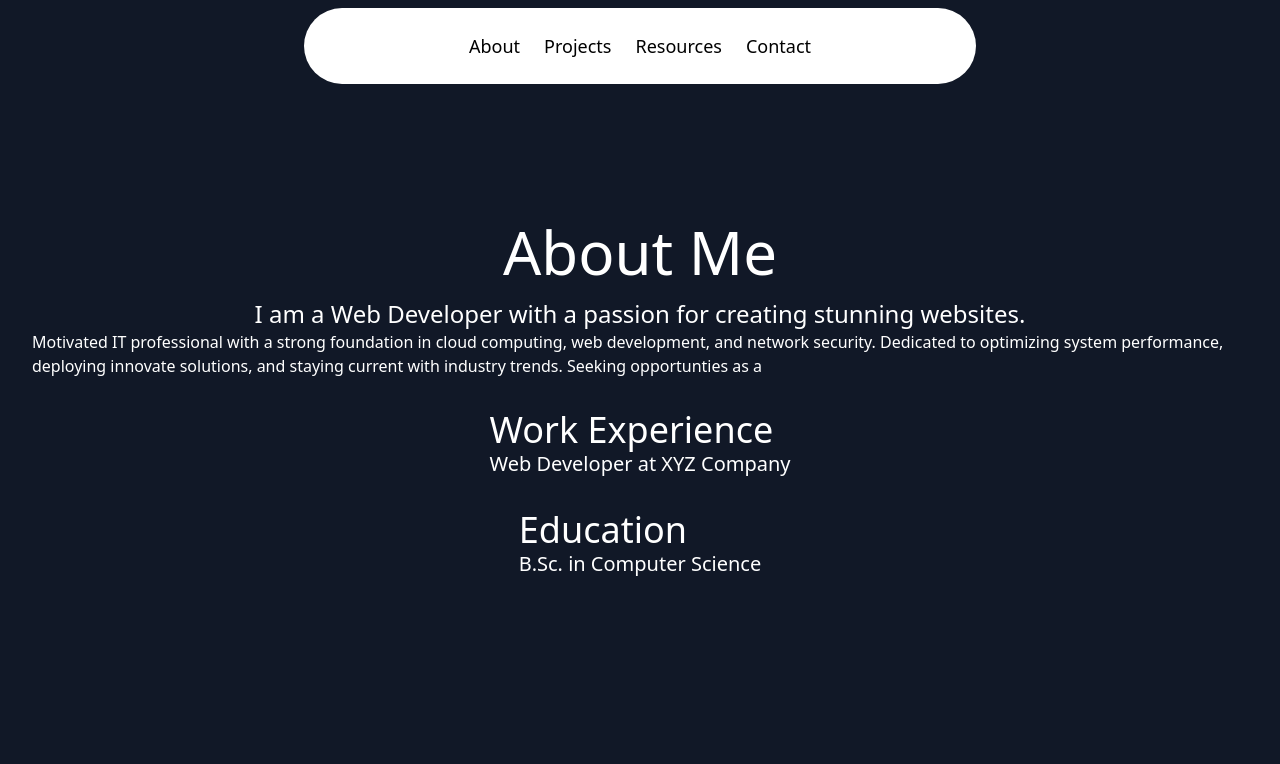
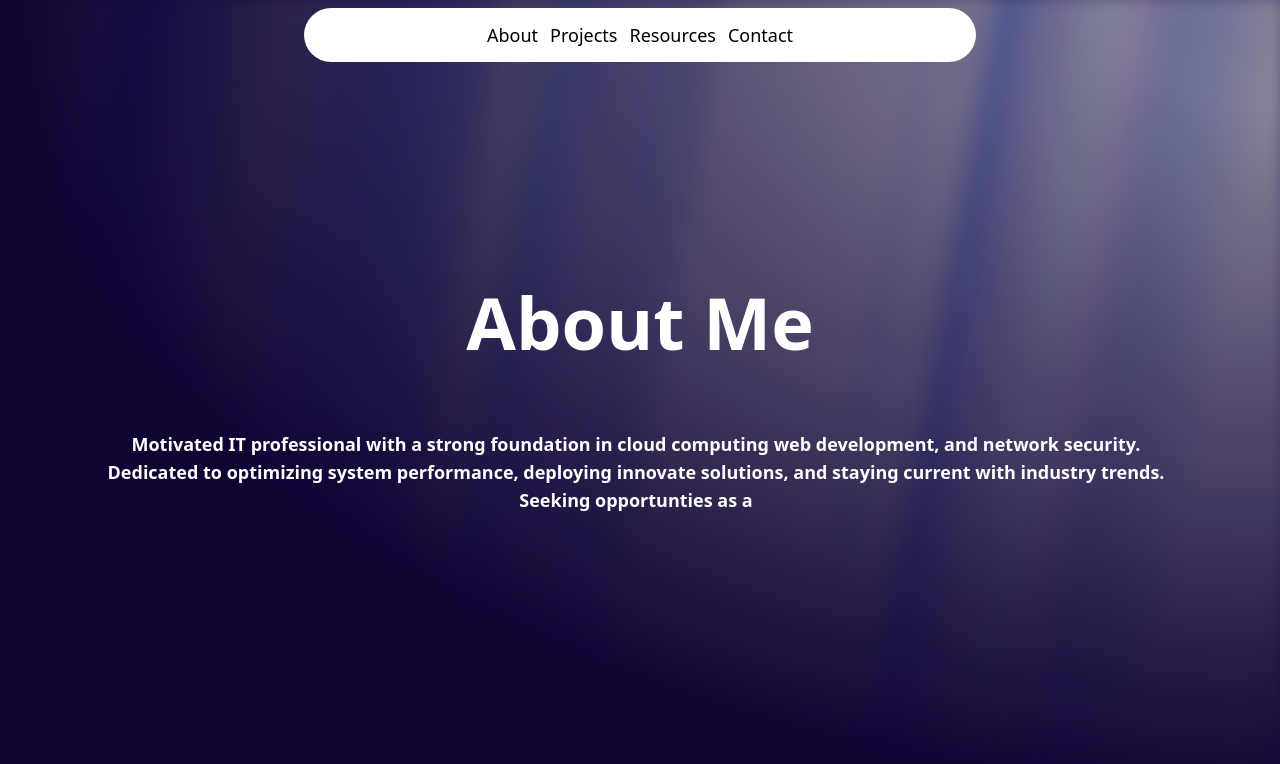
Before and after one commit to innovatworx/dvlCV_01, a Next.js app: page /about in a window 1280 px wide. Shown: the top 764 px of the page. Built offline with nearby package versions, Linux system fonts and the light colour scheme.

Commit message:
adjustments to the navbar for smaller screens & changes to the About page

```diff
--- a/app/about/page.tsx
+++ b/app/about/page.tsx
@@ -1,27 +1,74 @@
 // pages/about.tsx
+"use client";
+
 import Navbar from '@/components/Navbar';
+import { AuroraBackground } from '@/components/ui/aurora-background';
+import { motion } from 'framer-motion';
+import React from 'react';
 
-export default function About() {
+const lines = [
+  "About Me",
+  ["Motivated IT professional with a strong foundation in cloud computing web development, and network security. Dedicated to optimizing system performance, deploying innovate solutions, and staying current with industry trends. Seeking opportunties as a"],
+
+];
+
+const page = () => {
   return (
-    <div>
-      {/* <Navbar /> */}
-      <section className="h-screen flex flex-col justify-center items-center bg-gray-900 text-white p-8">
-        <h1 className="text-6xl mb-4 animate-fadeIn">About Me</h1>
-        <p className="text-2xl animate-fadeIn">I am a Web Developer with a passion for creating stunning websites.</p>
-        <p className='animate-fadeIn'>Motivated IT professional with a strong foundation in cloud computing,
-          web development, and network security. Dedicated to optimizing system
-          performance, deploying innovate solutions, and staying current with industry
-          trends. Seeking opportunties as a</p>
+    <AuroraBackground>
+      <div className="relative flex flex-col gap-8 items-center justify-center px-24">
+        {lines.map((line, index) => (
+          <motion.div
+            key={index}
+            initial={{ opacity: 0.0, y: 40 }}
+            whileInView={{ opacity: 1, y: 0 }}
+            transition={{
+              delay: index * 0.9, // Adjust the delay for staggering
+              duration: 0.8,
+              ease: "easeInOut",
+            }}
+            className={`${index === 0 ? 'text-4xl md:text-7xl mb-10' : 'text-xl md:text-2xl'
+              } font-bold dark:text-white text-center`}
+          >
+            {index === 0 ? (
+              line
+            ) : (
+              <div className="text-center">
+                <div className="flex items-center">
+                  <span className="mr-2 text-base md:text-lg"> {line[0]}</span>
+                </div>
+                <div className="ml-8 text-sm md:text-base">{line[1]}</div>
+              </div>
+            )}
+          </motion.div>
+        ))}
+      </div>
+    </AuroraBackground>
+  );
+};
 
-        <div className="mt-8">
-          <h2 className="text-4xl">Work Experience</h2>
-          <p className="text-xl">Web Developer at XYZ Company</p>
-        </div>
-        <div className="mt-8">
-          <h2 className="text-4xl">Education</h2>
-          <p className="text-xl">B.Sc. in Computer Science</p>
-        </div>
-      </section>
-    </div>
-  );
-}
+export default page
+
+// export default function About() {
+//   return (
+//     <div>
+//       <Navbar />
+//       <section className="h-screen flex flex-col justify-center items-center bg-gray-900 text-white p-8">
+//         <h1 className="text-6xl mb-4 animate-fadeIn">About Me</h1>
+//         <p className="text-2xl animate-fadeIn">I am a Web Developer with a passion for creating stunning websites.</p>
+//         <p className='animate-fadeIn'>Motivated IT professional with a strong foundation in cloud computing,
+//           web development, and network security. Dedicated to optimizing system
+//           performance, deploying innovate solutions, and staying current with industry
+//           trends. Seeking opportunties as a</p>
+
+//         <div className="mt-8">
+//           <h2 className="text-4xl">Work Experience</h2>
+//           <p className="text-xl">Web Developer at XYZ Company</p>
+//         </div>
+//         <div className="mt-8">
+//           <h2 className="text-4xl">Education</h2>
+//           <p className="text-xl">B.Sc. in Computer Science</p>
+//         </div>
+//       </section>
+//     </div>
+//   );
+// }
--- a/components/ui/navbar-menu.tsx
+++ b/components/ui/navbar-menu.tsx
@@ -40,7 +40,7 @@ export const MenuItem = ({
           transition={transition}
         >
           {active === item && (
-            <div className="absolute top-[calc(100%_+_1.2rem)] left-1/2 transform -translate-x-1/2 pt-4">
+            <div className="absolute top-[calc(100%_+_1.2rem)] left-1/2 transform -translate-x-1/2 pt-4 ">
               <motion.div
                 transition={transition}
                 layoutId="active" // layoutId ensures smooth animation
@@ -71,7 +71,7 @@ export const Menu = ({
   return (
     <nav
       onMouseLeave={() => setActive(null)} // resets the state
-      className="relative rounded-full boder border-transparent dark:bg-black dark:border-white/[0.2] bg-white shadow-input flex justify-center space-x-6 px-8 py-6 "
+      className="relative rounded-full border border-transparent dark:bg-black dark:border-white/[0.2] bg-white shadow-input flex justify-center space-x-6 px-8 py-6 md:px-4 md:py-3 md:space-x-3"
     >
       {children}
     </nav>
```
Also changed, not shown: app/globals.css (+16 -0 lines).
